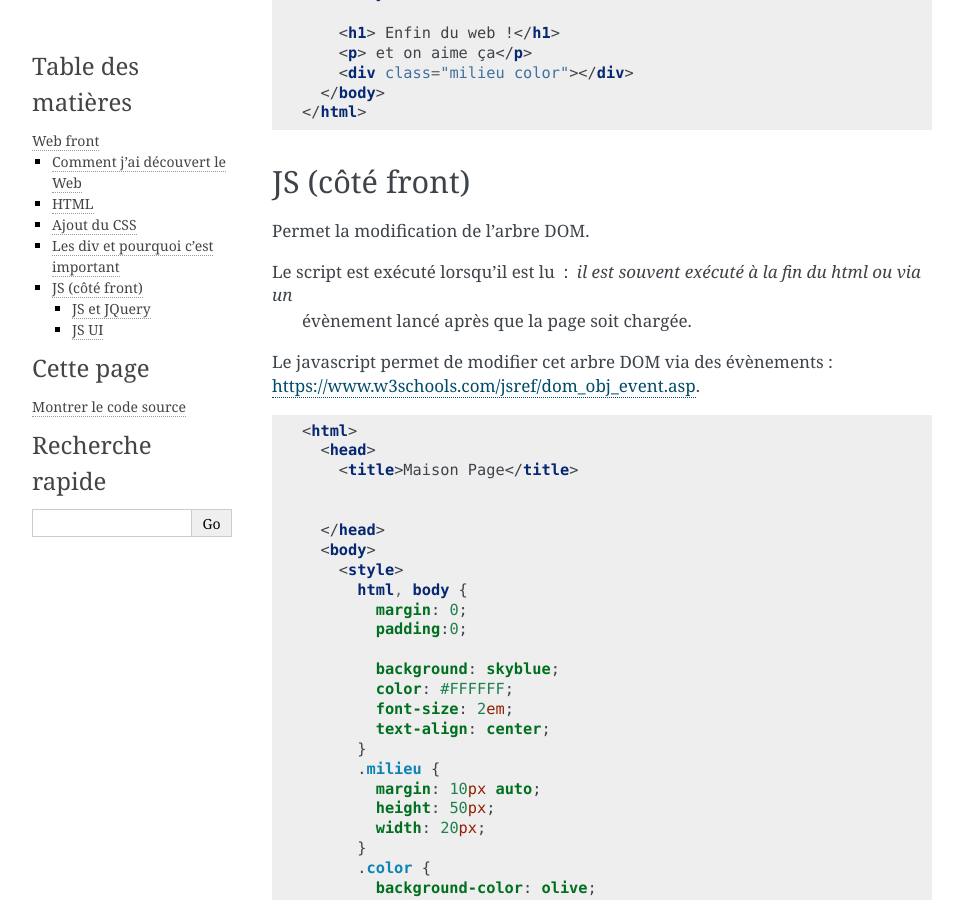
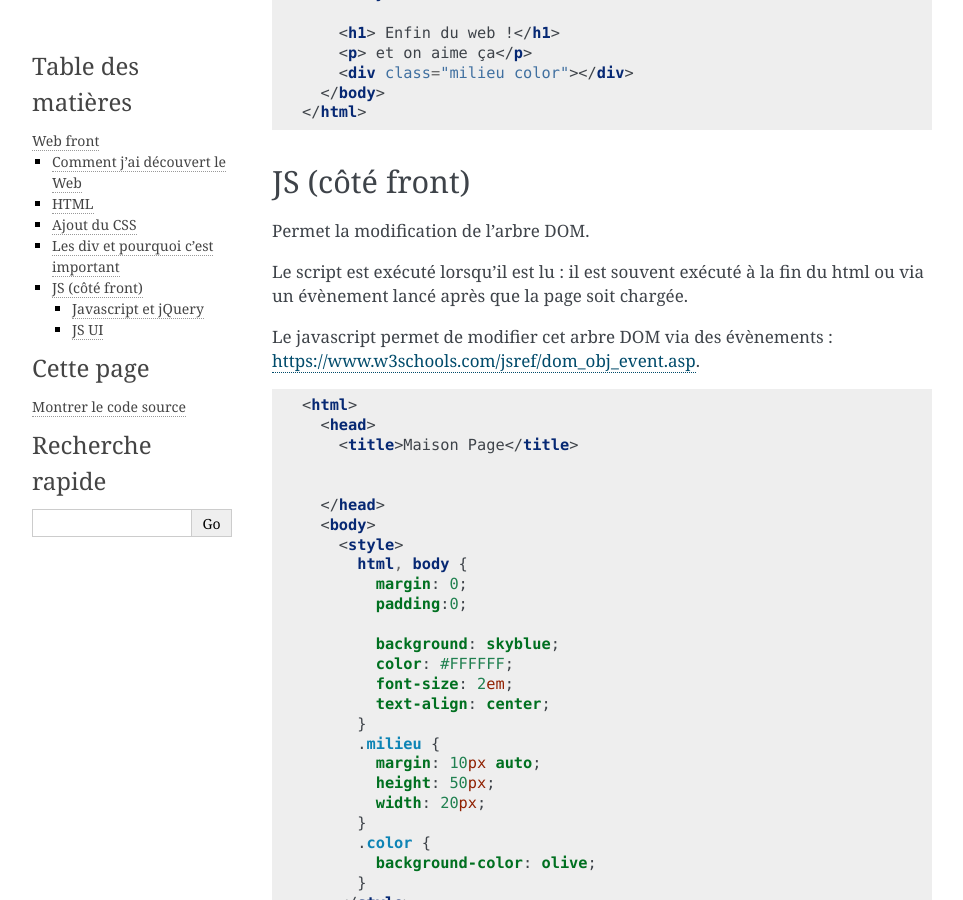
Before and after one commit to FrancoisBrucker/web_serveur, a Sphinx documentation site: the page built from source/cours_1_1_web_front.rst, in a window 1280 px wide and 900 px high, scrolled down 3343 px. Shown: the whole window, without its empty margins (148-1111 px from the left). Built offline with Sphinx 7.4.7, drawn with Linux system fonts in a browser that asks for light colours; some of the changed text lies outside the part shown.

Commit message:
Charles : c'est jQuery, pas JQuery

```diff
--- a/source/cours_1_1_web_front.rst
+++ b/source/cours_1_1_web_front.rst
@@ -163,8 +163,7 @@
 
 Permet la modification de l'arbre DOM.
 
-Le script est exécuté lorsqu'il est lu : il est souvent exécuté à la fin du html ou via un
- évènement lancé après que la page soit chargée.
+Le script est exécuté lorsqu'il est lu : il est souvent exécuté à la fin du html ou via un évènement lancé après que la page soit chargée.
 
 
 Le javascript permet de modifier cet arbre DOM via des évènements : https://www.w3schools.com/jsref/dom_obj_event.asp.
@@ -236,18 +235,18 @@
 Une nouvelle tendance émerge comme utiliser d'autres langages puis on les "compile" en javascript : https://www.transcrypt.org
 
 
-JS et JQuery
-------------
+Javascript et jQuery
+--------------------
 
 
 .. note::
 
-    * Commencer par n'installer que JQuery
+    * Commencer par n'installer que jQuery
     * aller dans les outils de développement et montrer ce que l'on a
-    * jouer avec JQuery :code:`$("p").html()` un peu.
+    * jouer avec jQuery :code:`$("p").html()` un peu.
     * dire qu'il faut que tout soit chargé avant que ça marche.
 
-Ajout de la bibliothèque jquery (http://jquery.com) directement depuis un CDN
+Ajout de la bibliothèque jQuery (http://jquery.com) directement depuis un CDN
 (https://fr.wikipedia.org/wiki/Content_delivery_network) et d'un peu de code javascript avec la balise :code:`<script></script>`.
 
 Notez le côté purement fonctionnel de la programmation (ici fin de chargement, entrée/sortie d'un sélecteur).
--- a/source/outils.rst
+++ b/source/outils.rst
@@ -51,7 +51,7 @@
 Cours 3
 -------
 
-.. todo:: Ajouter les logiciels nécessaires.
+On utilisera node et les bibliothèques de npm comme dans le cours 2. Voir la partie "Préparation" pour plus de détails.
 
 
 La documentation
```
Also changed, not shown: source/cours_4_2_3_post_et_json.rst (+5 -5 lines).
